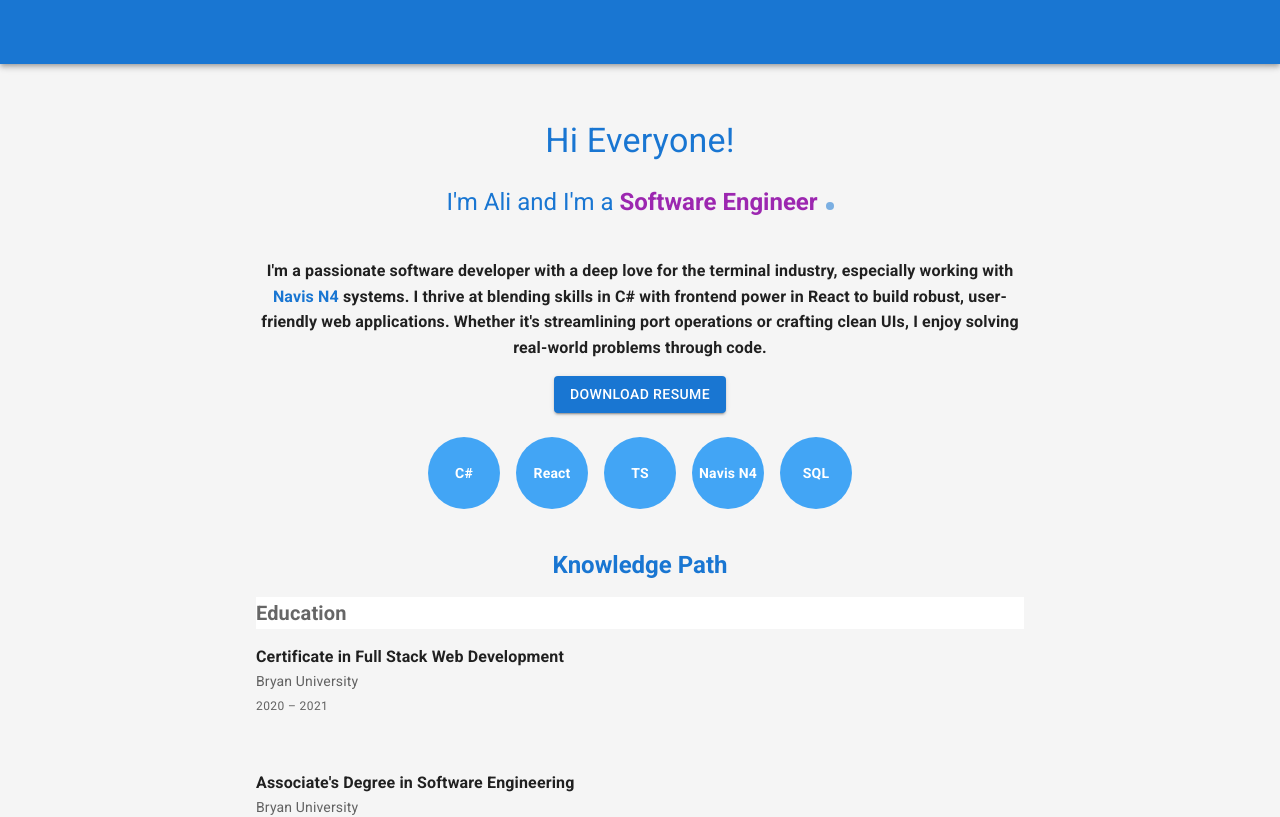
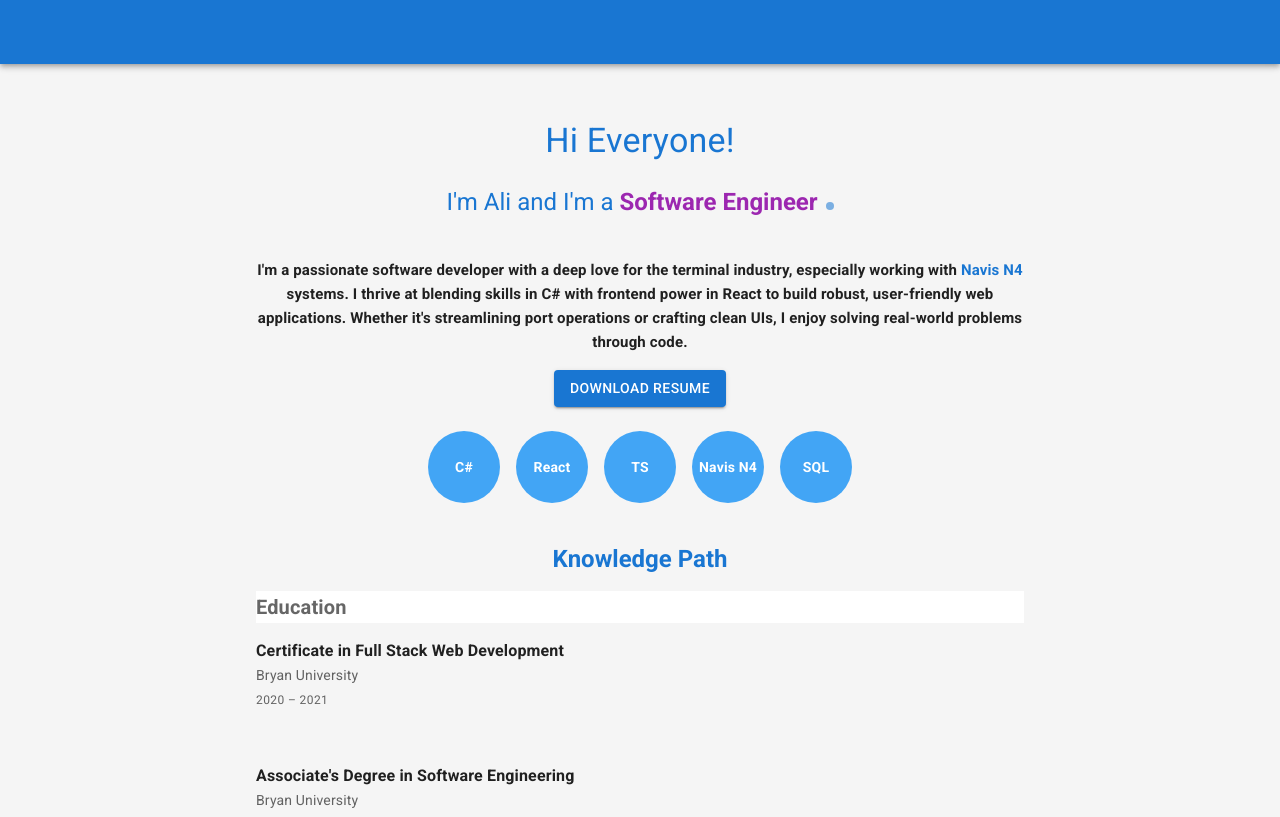
Before and after one commit to webdeviq/Portfolio, a React (Vite) app: page / in a window 1280 px wide. Shown: the top 817 px of the page. Built offline with nearby package versions, Linux system fonts and the light colour scheme; some icons are missing.

Commit message:
Updated styles for Skills.tsx

```diff
--- a/src/About/About.tsx
+++ b/src/About/About.tsx
@@ -12,13 +12,13 @@ const About = () => {
         px: 2,
         maxWidth: "800px",
         margin: "0 auto",
-      }}// Test
+      }} // Test
     >
       <Typography
         textAlign="center"
         variant="subtitle1"
         color="text.primary"
-        sx={{ fontWeight: "bold", lineHeight: 1.6 }}
+        sx={{ fontWeight: "bold", lineHeight: 1.6, fontSize: { xs: "15px" } }}
       >
         I'm a passionate software developer with a deep love for the terminal
         industry, especially working with{" "}
```
